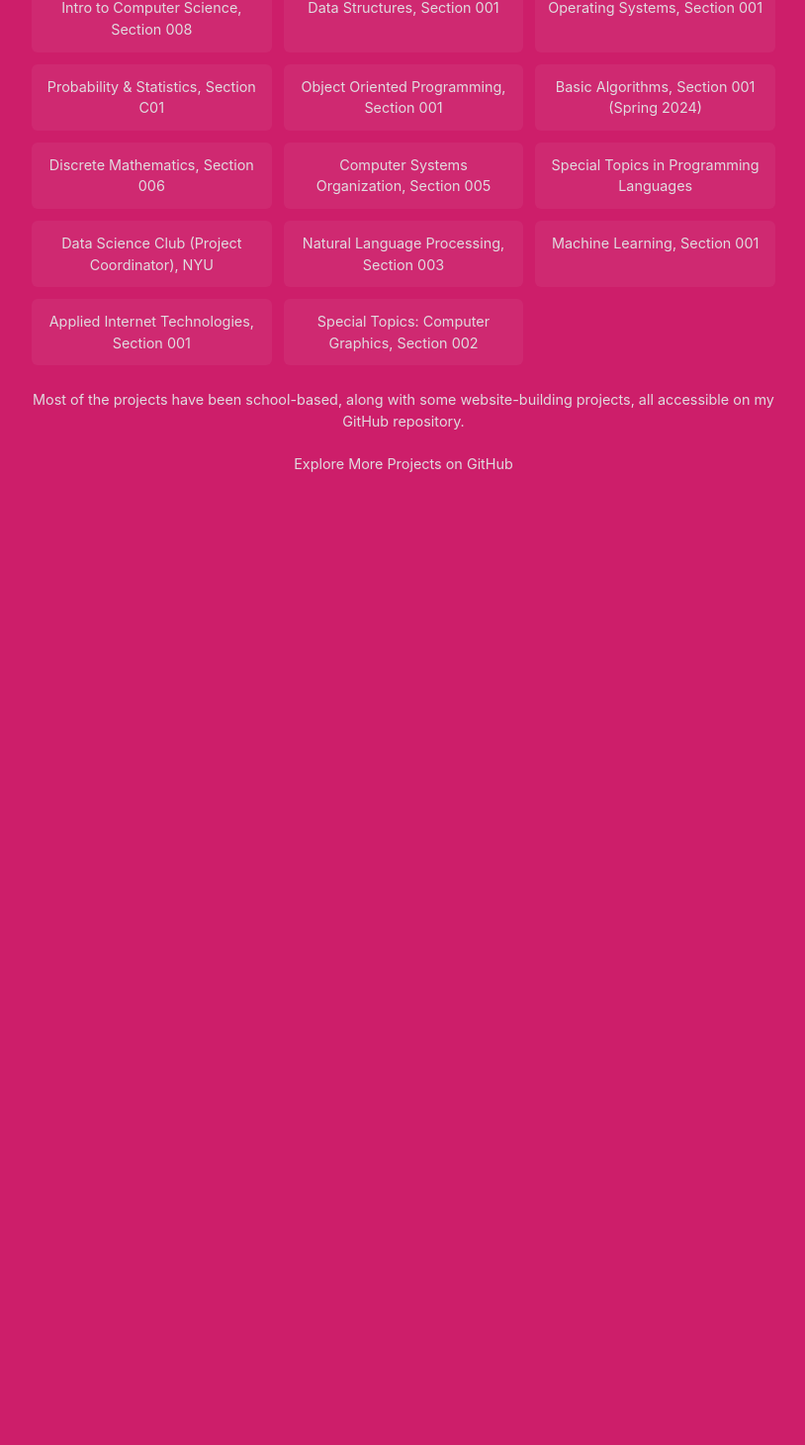
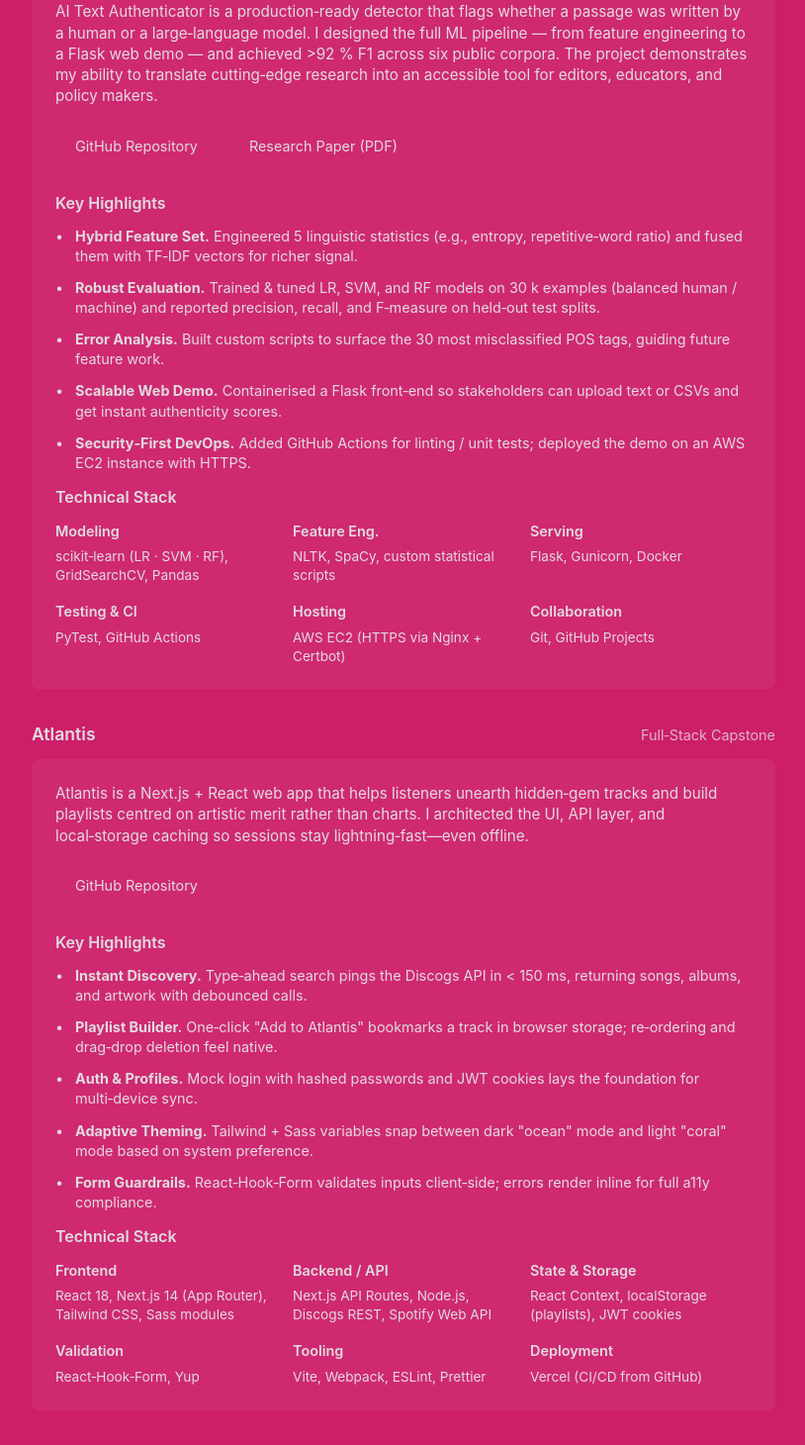
Before and after one commit to jojo66089/joshuaPortfolio, a Nuxt app: page /projects in a window 1280 px wide. Shown: the part 1137-2597 px from the top of the page at 99% size, without its empty margins (232-1046 px from the left). Before the commit the page ends 1780 px from the top, so only its background shows below. Built offline with nearby package versions, Linux system fonts and the light colour scheme.

Commit message:
Update changes to projects

```diff
--- a/pages/projects.vue
+++ b/pages/projects.vue
@@ -77,6 +77,151 @@
             <div class="tech-category">
               <h5>Version Control</h5>
               <p>Git, GitHub</p>
+            </div>
+          </div>
+        </div>
+      </div>
+    </section>
+
+    <!-- AI‑Generated Text Detector -->
+    <section class="project-section">
+      <div class="project-header">
+        <h3>AI Text Authenticator</h3>
+        <span class="project-type">Academic Capstone · NLP @ NYU</span>
+      </div>
+
+      <div class="project-content">
+        <p class="project-description">
+          AI Text Authenticator is a production‑ready detector that flags whether a passage
+          was written by a human or a large‑language model.
+          I designed the full ML pipeline — from feature engineering to a Flask web demo —
+          and achieved >92 % F1 across six public corpora.
+          The project demonstrates my ability to translate cutting‑edge research into an
+          accessible tool for editors, educators, and policy makers.
+        </p>
+
+        <div class="project-links">
+          <a href="https://github.com/jojo66089/NLP_final_project" target="_blank" rel="noopener" class="project-link">
+            GitHub Repository
+          </a>
+          <a href="https://github.com/jojo66089/NLP_final_project/blob/main/Detection%20of%20AI%20generated%20Text%20through%20Supervised%20Learning.pdf" target="_blank" rel="noopener" class="project-link">
+            Research Paper (PDF)
+          </a>
+        </div>
+
+        <div class="features-section">
+          <h4>Key Highlights</h4>
+          <ul class="feature-list">
+            <li><strong>Hybrid Feature Set.</strong> Engineered 5 linguistic statistics
+                (e.g., entropy, repetitive‑word ratio) and fused them with TF‑IDF vectors
+                for richer signal.</li>
+            <li><strong>Robust Evaluation.</strong> Trained & tuned LR, SVM, and RF models
+                on 30 k examples (balanced human / machine) and reported precision, recall,
+                and F‑measure on held‑out test splits.</li>
+            <li><strong>Error Analysis.</strong> Built custom scripts to surface the 30 most
+                misclassified POS tags, guiding future feature work.</li>
+            <li><strong>Scalable Web Demo.</strong> Containerised a Flask front‑end so
+                stakeholders can upload text or CSVs and get instant authenticity scores.</li>
+            <li><strong>Security‑First DevOps.</strong> Added GitHub Actions for linting /
+                unit tests; deployed the demo on an AWS EC2 instance with HTTPS.</li>
+          </ul>
+        </div>
+
+        <div class="tech-stack">
+          <h4>Technical Stack</h4>
+          <div class="tech-grid">
+            <div class="tech-category">
+              <h5>Modeling</h5>
+              <p>scikit‑learn (LR · SVM · RF), GridSearchCV, Pandas</p>
+            </div>
+            <div class="tech-category">
+              <h5>Feature Eng.</h5>
+              <p>NLTK, SpaCy, custom statistical scripts</p>
+            </div>
+            <div class="tech-category">
+              <h5>Serving</h5>
+              <p>Flask, Gunicorn, Docker</p>
+            </div>
+            <div class="tech-category">
+              <h5>Testing & CI</h5>
+              <p>PyTest, GitHub Actions</p>
+            </div>
+            <div class="tech-category">
+              <h5>Hosting</h5>
+              <p>AWS EC2 (HTTPS via Nginx + Certbot)</p>
+            </div>
+            <div class="tech-category">
+              <h5>Collaboration</h5>
+              <p>Git, GitHub Projects</p>
+            </div>
+          </div>
+        </div>
+      </div>
+    </section>
+
+    <!-- Atlantis — Music Discovery Web App -->
+    <section class="project-section">
+      <div class="project-header">
+        <h3>Atlantis</h3>
+        <span class="project-type">Full‑Stack Capstone</span>
+      </div>
+
+      <div class="project-content">
+        <p class="project-description">
+          Atlantis is a Next.js + React web app that helps listeners unearth hidden‑gem
+          tracks and build playlists centred on artistic merit rather than charts.
+          I architected the UI, API layer, and local‑storage caching so sessions stay
+          lightning‑fast—even offline.
+        </p>
+
+        <div class="project-links">
+          <a href="https://github.com/jojo66089/AtlantisFinalProject" target="_blank" rel="noopener" class="project-link">
+            GitHub Repository
+          </a>
+        </div>
+
+        <div class="features-section">
+          <h4>Key Highlights</h4>
+          <ul class="feature-list">
+            <li><strong>Instant Discovery.</strong> Type‑ahead search pings the Discogs
+                API in < 150 ms, returning songs, albums, and artwork with debounced calls.</li>
+            <li><strong>Playlist Builder.</strong> One‑click "Add to Atlantis" bookmarks
+                a track in browser storage; re‑ordering and drag‑drop deletion feel native.</li>
+            <li><strong>Auth & Profiles.</strong> Mock login with hashed passwords and
+                JWT cookies lays the foundation for multi‑device sync.</li>
+            <li><strong>Adaptive Theming.</strong> Tailwind + Sass variables snap between
+                dark "ocean" mode and light "coral" mode based on system preference.</li>
+            <li><strong>Form Guardrails.</strong> React‑Hook‑Form validates inputs
+                client‑side; errors render inline for full a11y compliance.</li>
+          </ul>
+        </div>
+
+        <div class="tech-stack">
+          <h4>Technical Stack</h4>
+          <div class="tech-grid">
+            <div class="tech-category">
+              <h5>Frontend</h5>
+              <p>React 18, Next.js 14 (App Router), Tailwind CSS, Sass modules</p>
+            </div>
+            <div class="tech-category">
+              <h5>Backend / API</h5>
+              <p>Next.js API Routes, Node.js, Discogs REST, Spotify Web API</p>
+            </div>
+            <div class="tech-category">
+              <h5>State & Storage</h5>
+              <p>React Context, localStorage (playlists), JWT cookies</p>
+            </div>
+            <div class="tech-category">
+              <h5>Validation</h5>
+              <p>React‑Hook‑Form, Yup</p>
+            </div>
+            <div class="tech-category">
+              <h5>Tooling</h5>
+              <p>Vite, Webpack, ESLint, Prettier</p>
+            </div>
+            <div class="tech-category">
+              <h5>Deployment</h5>
+              <p>Vercel (CI/CD from GitHub)</p>
             </div>
           </div>
         </div>
```
